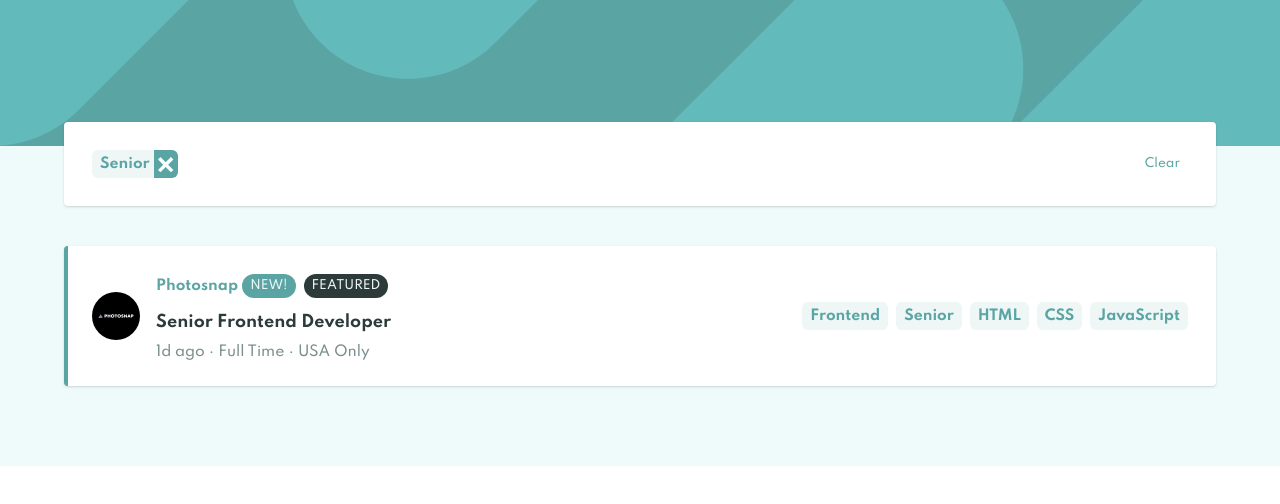
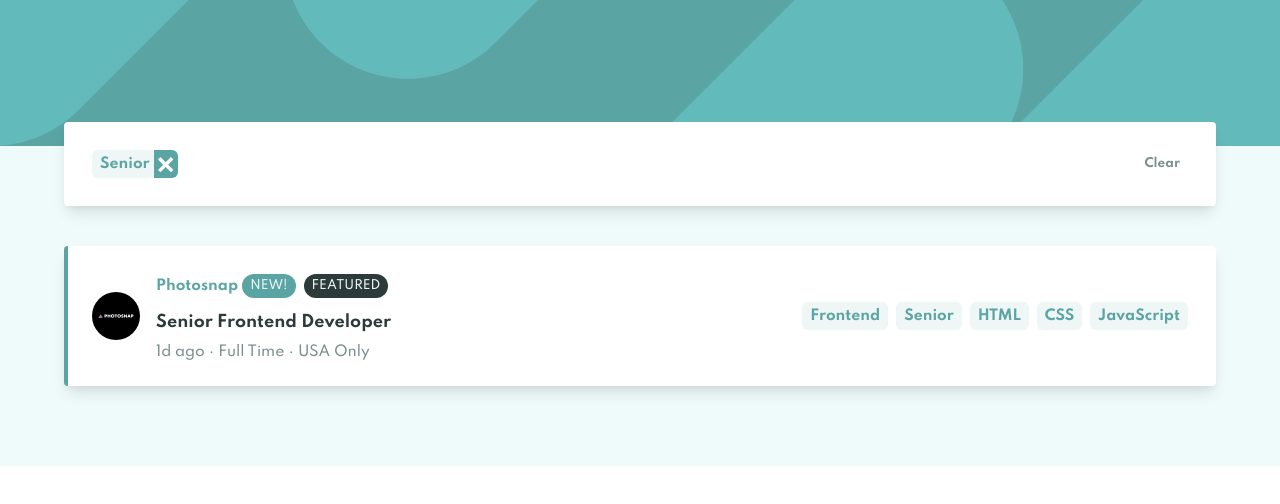
Before and after one commit to mstanka/fem-job-listings, a Vue app: page / in a window 1280 px wide. Both pictures are taken after a click on the button "Senior". Shown: the top 504 px of the page. Built offline with nearby package versions, Linux system fonts and the light colour scheme.

Commit message:
update active styles

```diff
--- a/src/components/card/CardItem.vue
+++ b/src/components/card/CardItem.vue
@@ -27,7 +27,18 @@
             FEATURED
           </button>
         </div>
-        <h2 class="text-neutralDarker font-bold py-2">
+        <h2
+          class="
+            text-neutralDarker
+            font-bold
+            py-2
+            hover:text-primary
+            cursor-pointer
+            transition
+            duration-500
+            ease-in
+          "
+        >
           {{ position }}
         </h2>
         <div
@@ -52,20 +63,10 @@
     </div>
 
     <div class="pt-2 md:pt-0 flex flex-wrap items-center">
-      <button
-        class="btn-label"
-        type="button"
-        @click="addFilter"
-        :value="role"
-      >
+      <button class="btn-label" type="button" @click="addFilter" :value="role">
         {{ role }}
       </button>
-      <button
-        class="btn-label"
-        type="button"
-        @click="addFilter"
-        :value="level"
-      >
+      <button class="btn-label" type="button" @click="addFilter" :value="level">
         {{ level }}
       </button>
       <button
--- a/src/components/filters/FilterList.vue
+++ b/src/components/filters/FilterList.vue
@@ -1,5 +1,8 @@
 <template>
-  <div class="card w-full -mt-16 flex-row" v-if="isFilterActive">
+  <div
+    class="card w-full -mt-16 flex-row justify-between"
+    v-if="isFilterActive"
+  >
     <div class="flex flex-wrap">
       <button
         class="btn-filter"
@@ -10,16 +13,41 @@
         :value="filter"
       >
         {{ filter }}
-        <div class="p-1 ml-1 bg-primary rounded-r-md">
+        <div
+          class="
+            p-1
+            ml-1
+            bg-primary
+            rounded-r-md
+            hover:bg-neutralDarker
+            transition
+            duration-500
+            ease-in
+          "
+        >
           <img
             src="../../assets/images/icon-remove.svg"
             alt="delete icon"
-            class="w-4 inline text-neutralLight bg-primary"
+            class="w-4 inline text-neutralLight hover:bg-neutralDarker"
           />
         </div>
       </button>
     </div>
-    <button class="btn" type="button" @click="clearFilters">Clear</button>
+    <button
+      class="
+        btn
+        font-bold
+        text-neutralDark
+        hover:text-primary hover:border-b
+        transition
+        duration-500
+        ease-in
+      "
+      type="button"
+      @click="clearFilters"
+    >
+      Clear
+    </button>
   </div>
 </template>
 
--- a/src/index.css
+++ b/src/index.css
@@ -4,7 +4,7 @@
 
 @layer components {
   .card {
-    @apply shadow mx-auto my-10 max-w-xs md:max-w-6xl text-primary p-6 bg-light rounded relative flex flex-col md:flex-row md:justify-between md:items-center;
+    @apply shadow-lg mx-auto my-10 max-w-xs md:max-w-6xl text-primary p-6 bg-light rounded relative flex flex-col md:flex-row md:justify-between md:items-center;
   }
   .btn {
     @apply rounded-xl px-2 py-1 m-1 text-xs;
@@ -16,7 +16,7 @@
     @apply text-neutralLight bg-neutralDarker;
   }
   .btn-label {
-    @apply rounded-md px-2 py-1 m-1 text-primary bg-neutralLight text-sm font-bold;
+    @apply rounded-md px-2 py-1 m-1 text-primary bg-neutralLight text-sm font-bold hover:bg-primary hover:text-neutralLight transition duration-500 ease-in;
   }
   .btn-filter {
     @apply rounded-md pl-2 m-1 text-primary bg-neutralLight text-sm font-bold flex items-center;
```
